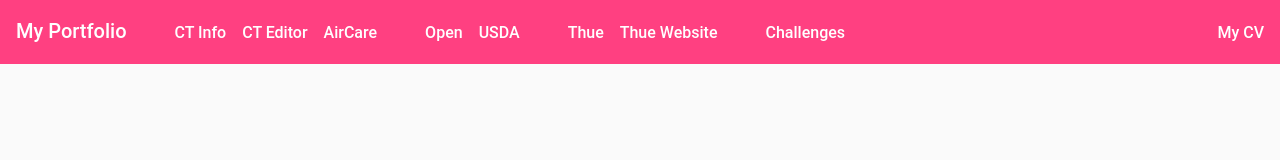
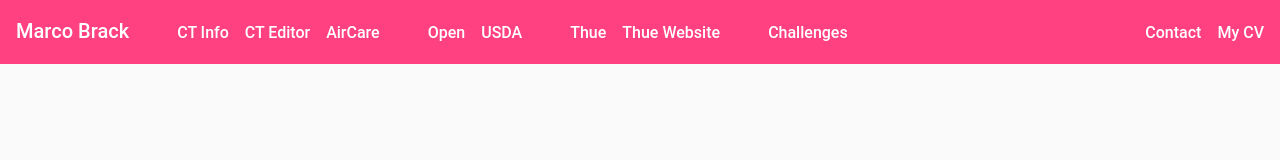
Before and after one commit to westwood846/portfolio, an Angular app: page / in a window 1280 px wide. Shown: the top 160 px of the page. Built offline with nearby package versions, Linux system fonts and the light colour scheme.

Commit message:
Add contact to navbar

```diff
--- a/src/app/navbar/navbar.component.html
+++ b/src/app/navbar/navbar.component.html
@@ -1,5 +1,5 @@
 <mat-toolbar color="primary">
-  <h1>My Portfolio</h1>
+  <h1>Marco Brack</h1>
   <a [routerLink]="['projects/ct-info']">CT Info</a>
   <a [routerLink]="['projects/ct-editor']">CT Editor</a>
   <a [routerLink]="['projects/aircare']">AirCare</a>
@@ -12,5 +12,8 @@
   <span class="divider"></span>
   <a [routerLink]="['projects/challenges']">Challenges</a>
 
-  <a [routerLink]="['projects/ct-info']" target="_blank" class="cv" >My CV</a>
+  <div class="right">
+    <a [routerLink]="['contact']" class="cv">Contact</a>
+    <a href="https://westwood846.github.io/" target="_blank" class="cv" >My CV</a>
+  </div>
 </mat-toolbar>
--- a/src/app/navbar/navbar.component.scss
+++ b/src/app/navbar/navbar.component.scss
@@ -21,7 +21,7 @@ mat-toolbar {
     width: 2rem;
   }
 
-  .cv {
+  .right {
     margin-left: auto;
   }
 }
```
